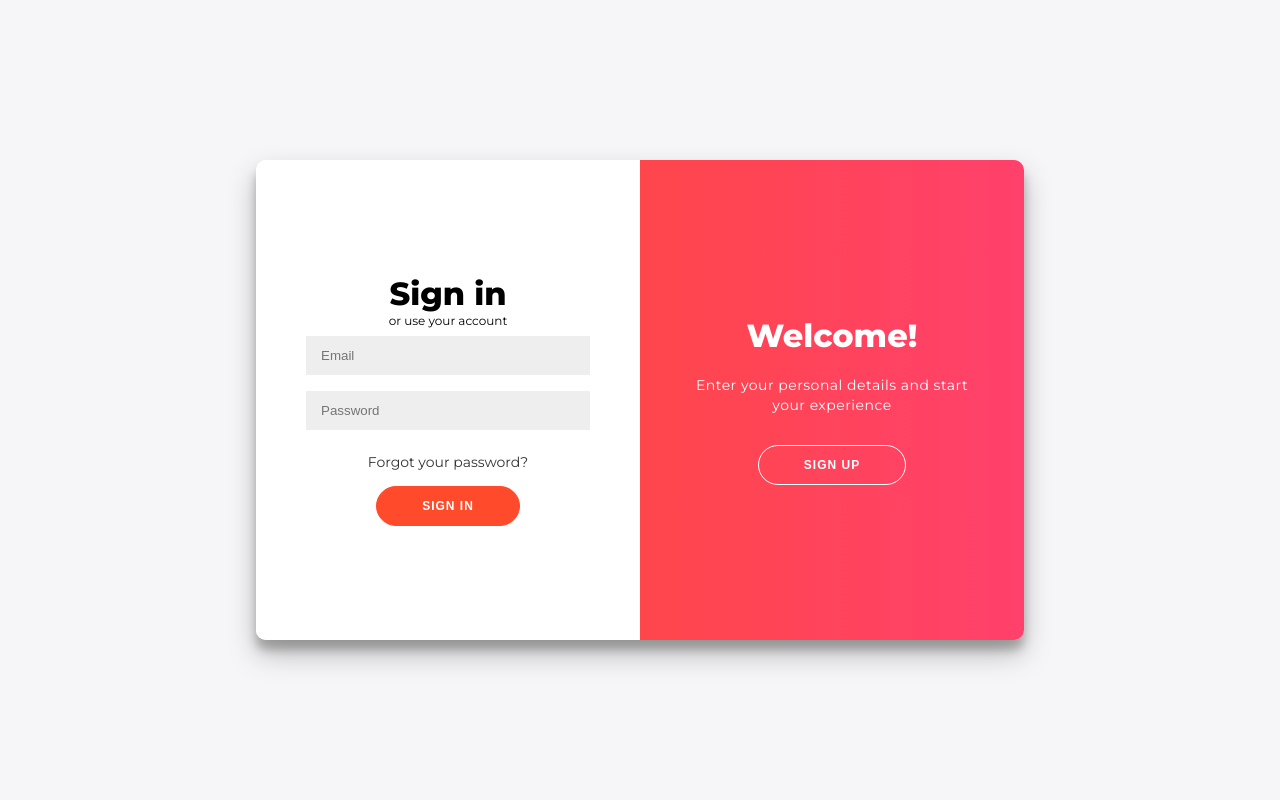
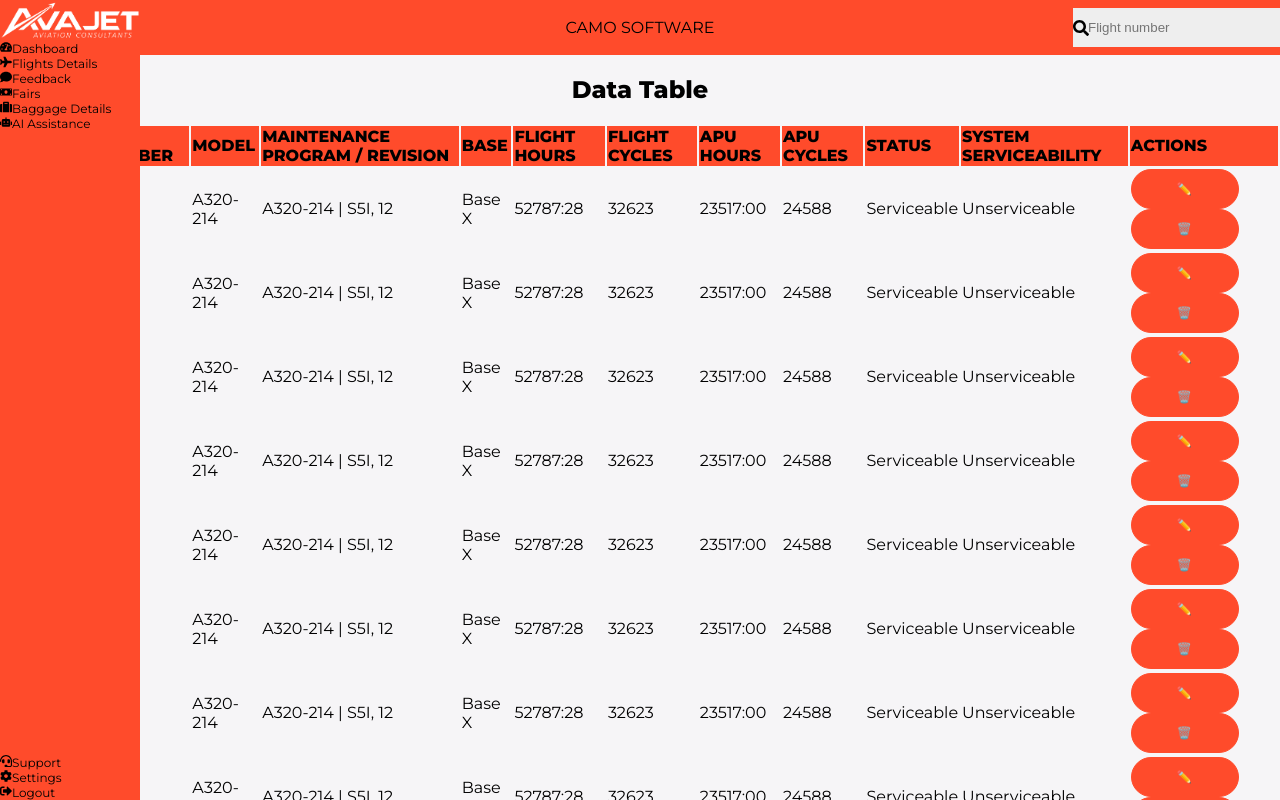
Before and after one commit to Dhairyash-Aswani/Pilot-Project-1-, a React (Vite) app in the folder client/: page /my-aircraft in a window 1280 px wide. Before the commit this address led to /login. Built offline with nearby package versions, Linux system fonts and the light colour scheme; sample sign-in values are in the browser's storage.

Commit message:
Fixed Routing & Redirection of Page(MyAircraft)

```diff
--- a/client/src/App.jsx
+++ b/client/src/App.jsx
@@ -1,29 +1,13 @@
+// client/src/App.jsx
 import React from 'react';
-import { BrowserRouter as Router, Routes, Route, Navigate } from 'react-router-dom';
-import Layout from './components/Layout';
-import Dashboard from './pages/Dashboard';
-import Login from './pages/Login';     // ✅ your Login page
-import Signup from './pages/Signup';   // ✅ your Signup page
+import { BrowserRouter as Router } from 'react-router-dom';
+import AppRoutes from './routes/AppRoutes'; // ✅ import your route manager
+import './assets/style.css';
 
 function App() {
   return (
     <Router>
-      <Routes>
-        {/* Auth routes */}
-        <Route path="/" element={<Navigate to="/login" />} />
-        <Route path="/login" element={<Login />} />
-        <Route path="/signup" element={<Signup />} />
-
-        {/* Dashboard */}
-        <Route path="/dashboard" element={
-          <Layout>
-            <Dashboard />
-          </Layout>
-        } />
-
-        {/* 404 fallback */}
-        <Route path="*" element={<Navigate to="/login" />} />
-      </Routes>
+      <AppRoutes />
     </Router>
   );
 }
--- a/client/src/pages/Dashboard.jsx
+++ b/client/src/pages/Dashboard.jsx
@@ -20,7 +20,7 @@ const Dashboard = () => {
     {
       title: "My Aircraft",
       icon: <FaPlane size={36} className="text-green-500" />,
-      onClick: () => navigate("/MyAircraft"), // 👈 Add this
+      route: "/my-aircraft", // 👈 define the route here
     },
     { title: "My Materials", icon: <FaWarehouse size={36} className="text-orange-500" /> },
     { title: "My Resources", icon: <FaUsers size={36} className="text-pink-500" /> },
@@ -28,6 +28,10 @@ const Dashboard = () => {
     { title: "Analytics", icon: <FaChartBar size={36} className="text-teal-500" /> },
     { title: "Chat", icon: <FaComments size={36} className="text-red-500" /> },
   ];
+
+  const handleCardClick = (route) => {
+    if (route) navigate(route);
+  };
 
   return (
     <div className="p-8">
@@ -37,8 +41,8 @@ const Dashboard = () => {
         {menuItems.map((item, index) => (
           <div
             key={index}
-            onClick={item.onClick} // 👈 apply click handler if available
-            className="bg-white rounded-xl shadow-md px-6 py-10 flex flex-col items-center justify-center text-center hover:shadow-xl hover:scale-105 transition-all duration-300 cursor-pointer"
+            onClick={() => handleCardClick(item.route)} // ✅ only clickable if `route` exists
+            className={`bg-white rounded-xl shadow-md px-6 py-10 flex flex-col items-center justify-center text-center hover:shadow-xl hover:scale-105 transition-all duration-300 ${item.route ? 'cursor-pointer' : ''}`}
           >
             <div className="mb-4">{item.icon}</div>
             <div className="text-lg font-semibold text-gray-800">
--- a/client/src/pages/Login.jsx
+++ b/client/src/pages/Login.jsx
@@ -15,6 +15,7 @@ function Login() {
       const res = await login({ email, password });
       localStorage.setItem('token', res.token);
       localStorage.setItem('user', JSON.stringify(res.user));
+      console.log('Token stored:', localStorage.getItem('token'));
       navigate('/dashboard');
     } catch (err) {
       setError(err.message || 'Login failed');
--- a/client/src/pages/MyAircraft.jsx
+++ b/client/src/pages/MyAircraft.jsx
@@ -1,10 +1,8 @@
 // client/src/pages/MyAircraft.jsx
 import React from "react";
-import Layout from "../components/Layout";
 
 const MyAircraft = () => {
   return (
-    <Layout>
     <div className="p-6">
       <h2 className="text-2xl font-semibold text-gray-800 mb-4">Data Table</h2>
 
@@ -12,18 +10,18 @@ const MyAircraft = () => {
         <table className="min-w-full text-sm text-left text-gray-700">
           <thead className="text-xs text-white uppercase bg-[#FF4B2B]">
             <tr>
-                <th scope="col" className="px-4 py-3">Tail Number</th>
-                <th scope="col" className="px-4 py-3">MSN Number</th>
-                <th scope="col" className="px-4 py-3">Model</th>
-                <th scope="col" className="px-4 py-3">Maintenance Program / Revision</th>
-                <th scope="col" className="px-4 py-3">Base</th>
-                <th scope="col" className="px-4 py-3">Flight Hours</th>
-                <th scope="col" className="px-4 py-3">Flight Cycles</th>
-                <th scope="col" className="px-4 py-3">APU Hours</th>
-                <th scope="col" className="px-4 py-3">APU Cycles</th>
-                <th scope="col" className="px-4 py-3">Status</th>
-                <th scope="col" className="px-4 py-3">System Serviceability</th>
-                <th scope="col" className="px-4 py-3">Actions</th>
+              <th className="px-4 py-3">Tail Number</th>
+              <th className="px-4 py-3">MSN Number</th>
+              <th className="px-4 py-3">Model</th>
+              <th className="px-4 py-3">Maintenance Program / Revision</th>
+              <th className="px-4 py-3">Base</th>
+              <th className="px-4 py-3">Flight Hours</th>
+              <th className="px-4 py-3">Flight Cycles</th>
+              <th className="px-4 py-3">APU Hours</th>
+              <th className="px-4 py-3">APU Cycles</th>
+              <th className="px-4 py-3">Status</th>
+              <th className="px-4 py-3">System Serviceability</th>
+              <th className="px-4 py-3">Actions</th>
             </tr>
           </thead>
           <tbody>
@@ -50,7 +48,6 @@ const MyAircraft = () => {
         </table>
       </div>
     </div>
-    </Layout>
   );
 };
 
--- a/client/src/routes/ProtectedRoute.jsx
+++ b/client/src/routes/ProtectedRoute.jsx
@@ -2,9 +2,12 @@ import React from 'react';
 import { Navigate } from 'react-router-dom';
 
 const ProtectedRoute = ({ children }) => {
-  const isAuthenticated = localStorage.getItem('token'); // or however you check auth
+  const token = localStorage.getItem('token');
+  console.log('Checking token in ProtectedRoute:', token);
 
-  if (!isAuthenticated) {
+  if (!token) {
+    // Optional: show a message briefly before redirecting
+    console.log("No Token or Some issue has occured!")
     return <Navigate to="/login" replace />;
   }
 
```
Lines whose indentation alone changed are shown as unchanged.
